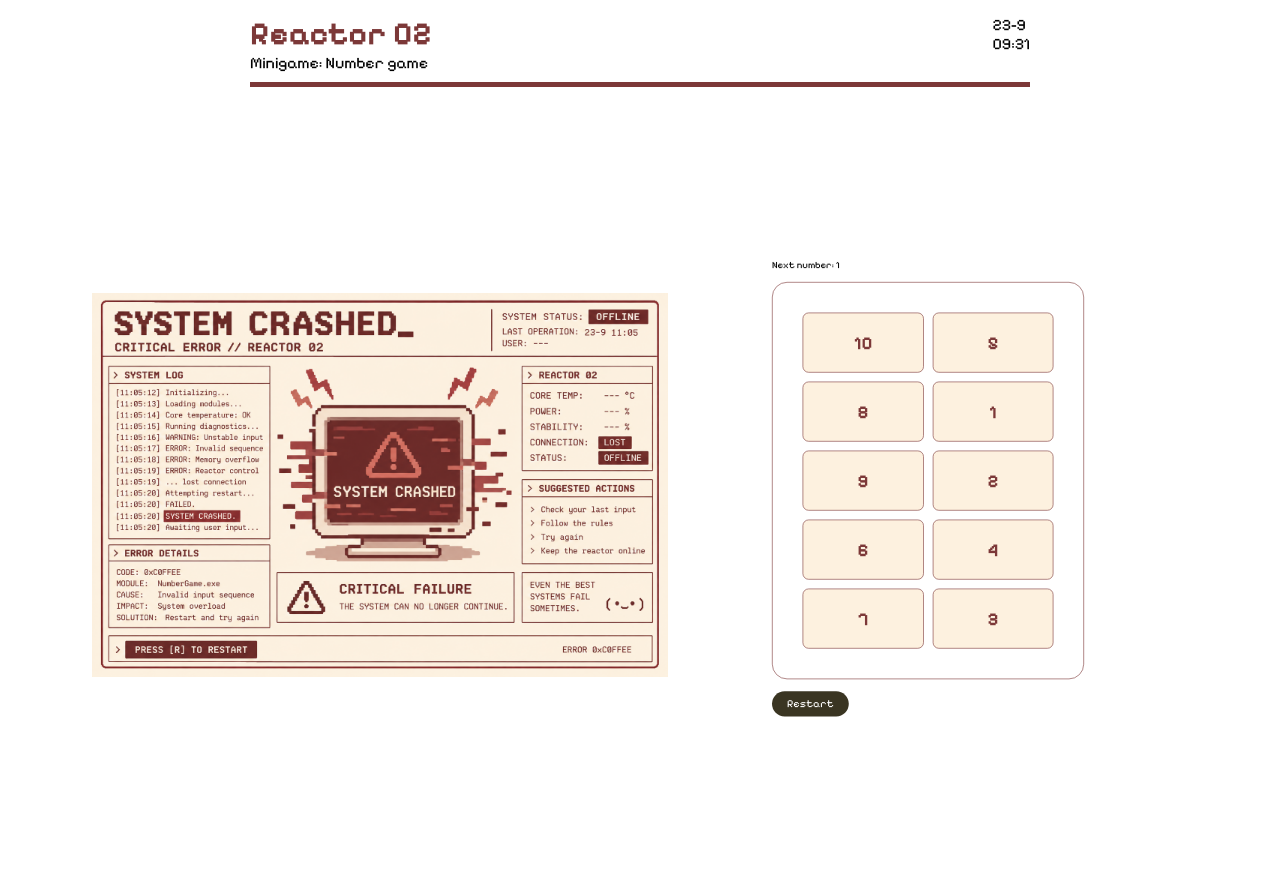
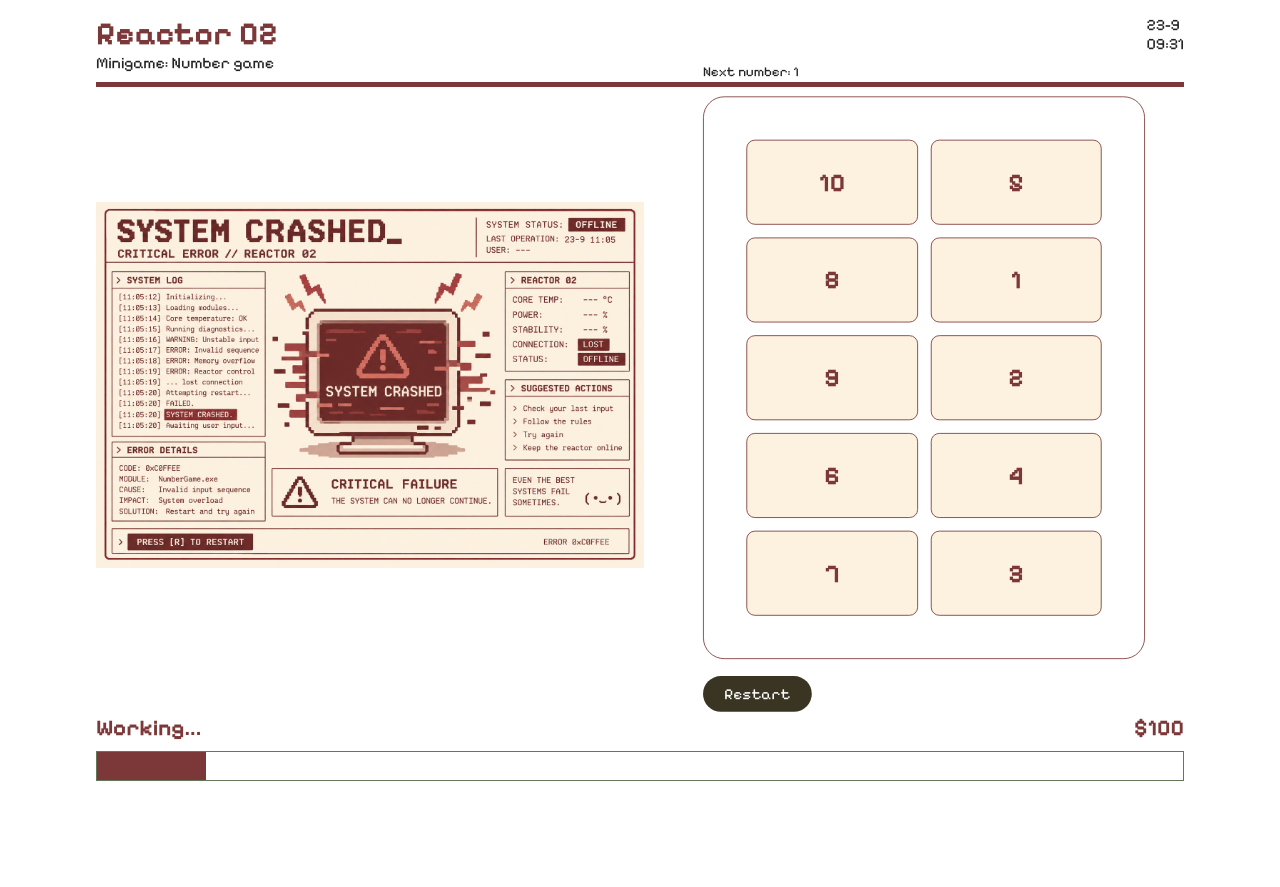
Before and after one commit to ddnator/Amalgamation-Idealization, a PHP site: page /minigame_reactor2/index.html in a window 1280 px wide. After the commit the page ends 781 px from the top, so only its background shows below. Run offline with PHP 8.4, Linux system fonts and the light colour scheme.

Commit message:
css working of the minigame 2, now it has an image to tell more of a story

```diff
--- a/minigame_reactor2/index.html
+++ b/minigame_reactor2/index.html
@@ -39,6 +39,20 @@
 </div>
 
 </main>
+<footer>
+    <div id="work-info">
+        <div>
+            <p>Working...</p>
+        </div>
+        <div id="money-made">
+            <p>$100</p>
+        </div>
+    </div>
+    <div class="work-bar" role="progressbar" aria-label="work-value" aria-valuenow="10" aria-valuemin="0"
+         aria-valuemax="100">
+        <div class="work-fill" style="width: 10%"></div>
+    </div>
+</footer>
 
 </body>
 </html>
--- a/minigame_reactor2/style.css
+++ b/minigame_reactor2/style.css
@@ -4,18 +4,23 @@
     padding: 0;
 }
 
+body {
+    font-family: 'Pixelify Sans', system-ui, -apple-system, 'Segoe UI', Roboto, 'Helvetica Neue', Arial, sans-serif;
+    color: #222;
+    width: 85%;
+    justify-self: center;
+}
 
 main {
     display: flex;
+    flex-direction: row;
     justify-content: center;
+    gap: 20px;
     align-items: center;
-    min-height: 100vh;
-    font-family: 'Pixelify Sans', system-ui, -apple-system, 'Segoe UI', Roboto, 'Helvetica Neue', Arial, sans-serif;
+    height: 75vh;
 }
 
 header {
-    margin-right: 250px;
-    margin-left: 250px;
     margin-top: 15px;
     display: flex;
     font-family: 'Pixelify Sans', system-ui, -apple-system, 'Segoe UI', Roboto, 'Helvetica Neue', Arial, sans-serif;
@@ -30,14 +35,14 @@ h1 {
 
 }
 .image-container {
-    width: 45%;
+    width: 53%;
 }
 .image-container img {
     width: 100% ;
 }
 
 .game-container{
-    transform: scale(0.6);
+    transform: scale(0.85);
 }
 
 #gameBoard {
@@ -48,7 +53,7 @@ h1 {
     margin: 20px auto;
     border: 0.5px solid #7c3838;
     border-radius: 25px;
-    padding: 50px;
+    padding: 50px
 }
 
 .number {
@@ -84,3 +89,35 @@ h1 {
     border: none;
     font-family: 'Pixelify Sans', system-ui, -apple-system, 'Segoe UI', Roboto, 'Helvetica Neue', Arial, sans-serif;
 }
+
+footer {
+    height: 15vh;
+    display: flex;
+    flex-direction: column;
+    justify-content: center;
+    align-items: center;
+    gap: 10px;
+    font-size: 1.4rem;
+    font-weight: bold;
+    color: #7c3838;
+}
+
+#work-info {
+    display: flex;
+    flex-direction: row;
+    justify-content: space-between;
+    width: 100%;
+}
+
+.work-bar {
+    width: 100%;
+    height: 30px;
+    background: #fff;
+    border: 1px solid #647859;
+    overflow: hidden;
+}
+
+.work-fill {
+    height: 100%;
+    background: #7c3838;
+}
```
